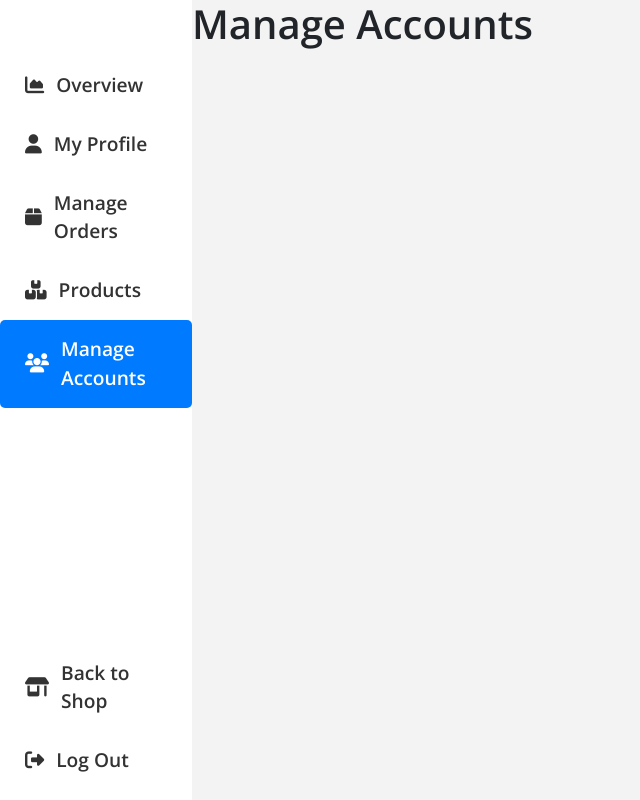
After one commit to bennygdev/flask-ecommerce, a Flask app: page /manage-accounts in a window 1280 px wide. The commit adds this page. Shown: the whole page, without its empty margins (0-640 px from the left). Run offline with Flask 3, Linux system fonts and the light colour scheme; a user stored in the database is signed in; some libraries are stand-ins or nearby versions.

Commit message:
added rest of dashboard pages, updated nav routes, updated dashboard routing, added role based access control decorator, added error handlers and error pages

```diff
--- a/app/dashboard.py
+++ b/app/dashboard.py
@@ -1,24 +1,45 @@
 from flask import Blueprint, render_template
 from flask_login import login_required, current_user
+from .decorators import role_required
 
 dashboard = Blueprint('dashboard', __name__)
+
+# @role_required() 1 = customer, 2 = admin, 3 = owner
+# makes sure user roles can access a specific page
 
 # changed from dashboard to overview
 @dashboard.route('/overview')
 @login_required
+@role_required(1, 2, 3)
 def overview():
   return render_template("dashboard/overview.html", user=current_user)
 
 @dashboard.route('/profile')
 @login_required
+@role_required(1, 2, 3)
 def profile():
   return render_template("dashboard/profile.html", user=current_user)
 
 @dashboard.route('/orders')
 @login_required
+@role_required(1, 2, 3)
 def orders():
   return render_template("dashboard/orders.html", user=current_user)
 
-# Please make sure to restrict access to customers for this page
+@dashboard.route('/manage-products')
+@login_required
+@role_required(2, 3)
+def manage_products():
+  return render_template("dashboard/manage_products.html", user=current_user)
 
-# Please make sure to restrict access to customers and admins for this page
+@dashboard.route('/manage-accounts')
+@login_required
+@role_required(2, 3)
+def manage_accounts():
+  return render_template("dashboard/manage_accounts.html", user=current_user)
+
+@dashboard.route('/add-account')
+@login_required
+@role_required(3)
+def add_account():
+  return render_template("dashboard/add_accounts.html", user=current_user)
--- /dev/null
+++ b/app/decorators.py
@@ -0,0 +1,17 @@
+from functools import wraps
+from flask_login import current_user
+from flask import abort
+
+# flask role-based access control decorator
+def role_required(*roles):
+  def decorator(f):
+    @wraps(f)
+    def decorated_function(*args, **kwargs):
+      if current_user.is_authenticated:
+        if current_user.role_id not in roles:
+          abort(403) # forbidden
+        return f(*args, **kwargs)
+      else:
+        abort(401) # unauthorized
+    return decorated_function
+  return decorator
--- a/app/templates/components/dashboardNav.html
+++ b/app/templates/components/dashboardNav.html
@@ -5,11 +5,11 @@
           <li><a href="/profile" class="dashboard__link {{ 'dashboard__link--active' if active_page == 'profile' else '' }}"><i class="fa-solid fa-user"></i>My Profile</a></li>
           <li><a href="/orders" class="dashboard__link {{ 'dashboard__link--active' if active_page == 'orders' else '' }}"><i class="fa-solid fa-box"></i>Manage Orders</a></li>
           {% if user.role_id in [2, 3] %}
-          <li><a href="/" class="dashboard__link {{ 'dashboard__link--active' if active_page == 'products' else '' }}"><i class="fa-solid fa-boxes-stacked"></i>Products</a></li>
-          <li><a href="/" class="dashboard__link {{ 'dashboard__link--active' if active_page == 'accounts' else '' }}"><i class="fa-solid fa-users"></i>Manage Accounts</a></li>
+          <li><a href="/manage-products" class="dashboard__link {{ 'dashboard__link--active' if active_page == 'products' else '' }}"><i class="fa-solid fa-boxes-stacked"></i>Products</a></li>
+          <li><a href="/manage-accounts" class="dashboard__link {{ 'dashboard__link--active' if active_page == 'accounts' else '' }}"><i class="fa-solid fa-users"></i>Manage Accounts</a></li>
           {% endif %}
           {% if user.role_id == 3 %}
-          <li><a href="/" class="dashboard__link {{ 'dashboard__link--active' if active_page == 'add_account' else '' }}"><i class="fa-solid fa-user-plus"></i>Add Account</a></li>
+          <li><a href="/add-account" class="dashboard__link {{ 'dashboard__link--active' if active_page == 'add_account' else '' }}"><i class="fa-solid fa-user-plus"></i>Add Account</a></li>
           {% endif %}
       </ul>
   </li>
--- /dev/null
+++ b/app/templates/dashboard/manage_accounts.html
@@ -0,0 +1,10 @@
+{% extends "dashboard/dashboard.html" %}
+{% set active_page = "accounts" %}
+{% block title %}Manage Accounts{% endblock %} <!-- Change to "Manage orders" for admin and owner -->
+
+
+{% block content %}
+
+<h1>Manage Accounts</h1>
+
+{% endblock %}
```
Also changed, not shown: app/__init__.py (+9 -1 lines), app/templates/401.html (added, +16 -0 lines), app/templates/403.html (added, +16 -0 lines), app/templates/dashboard/add_accounts.html (added, +10 -0 lines), app/templates/dashboard/manage_products.html (added, +10 -0 lines).
